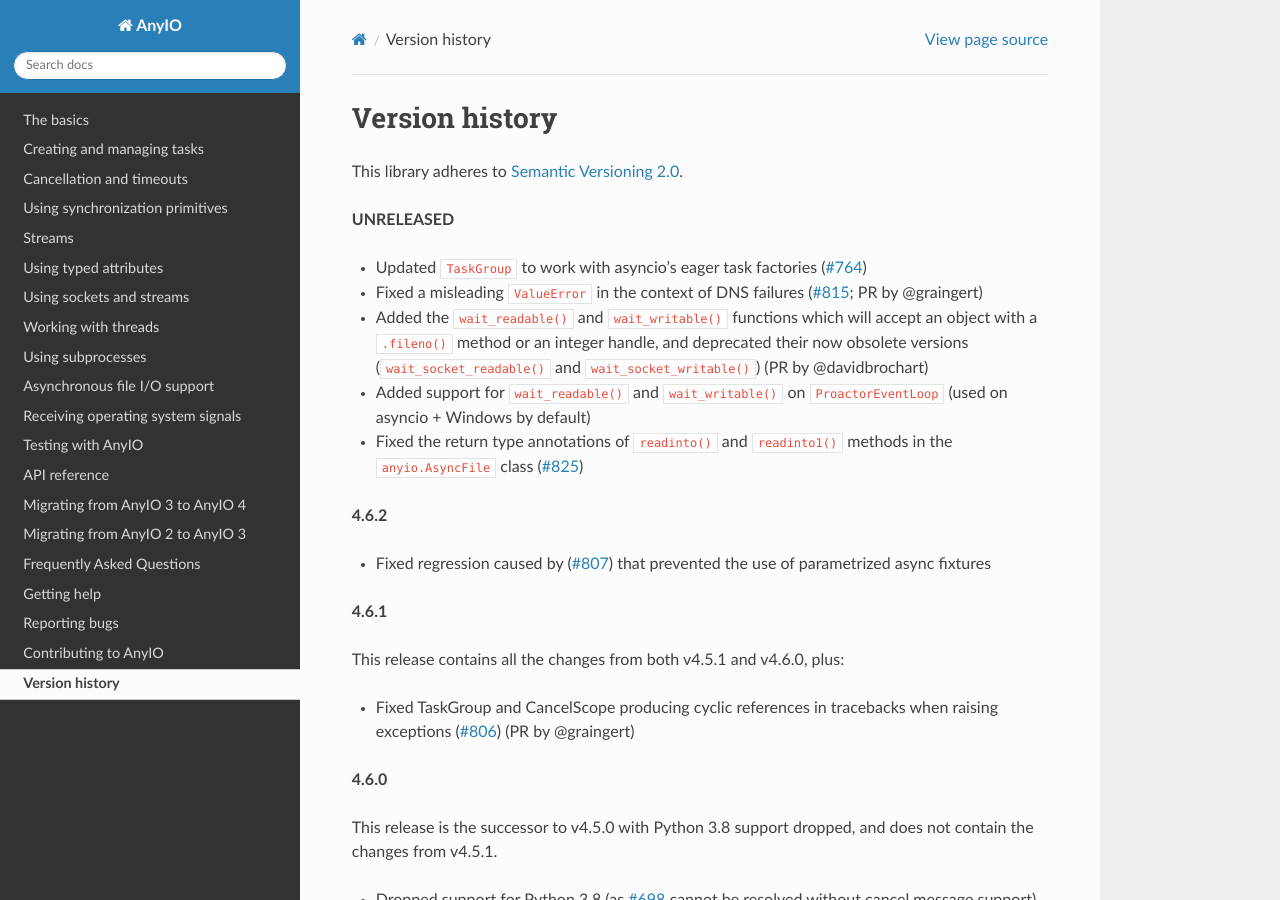
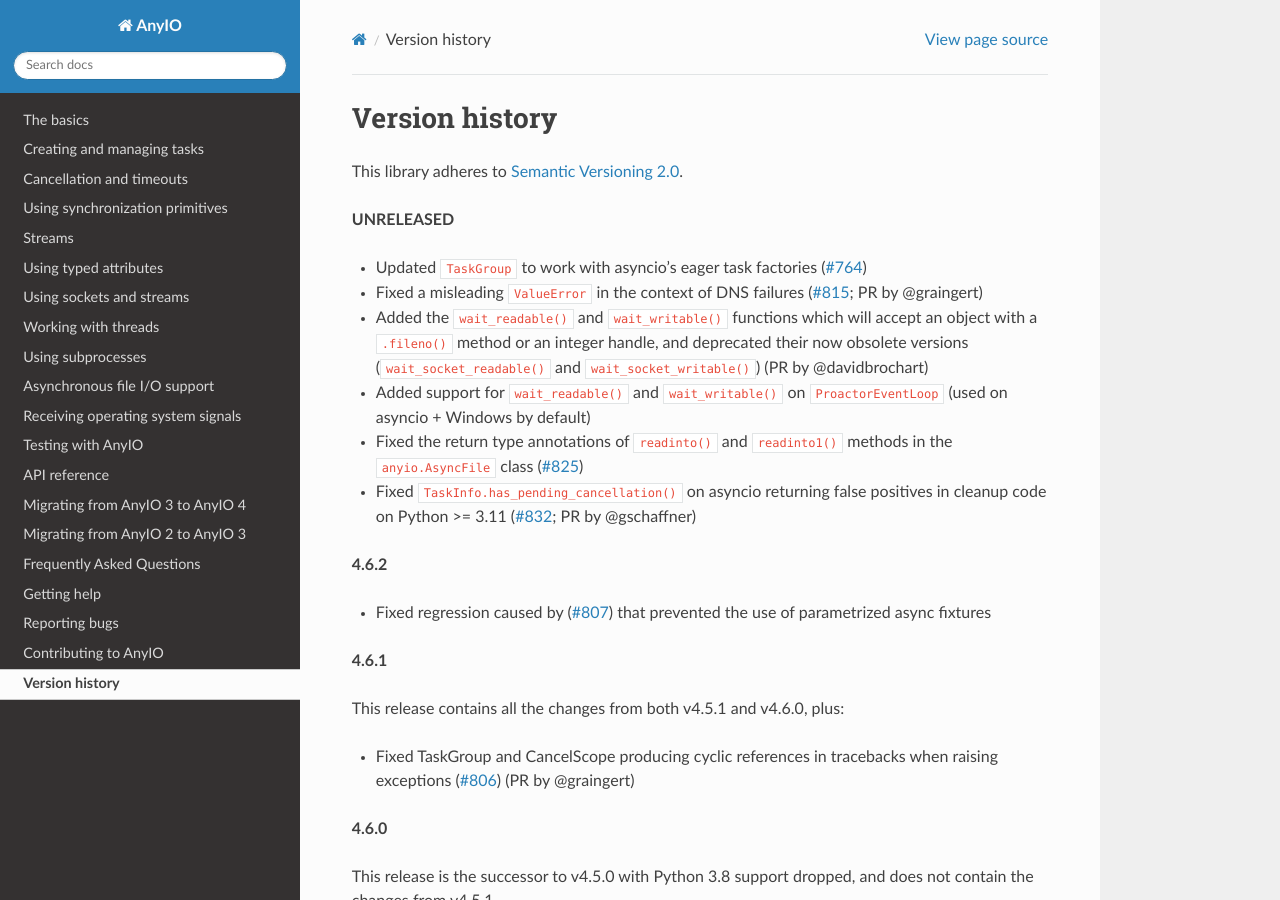
Before and after one commit to agronholm/anyio, a Sphinx documentation site: the page built from docs/versionhistory.rst, in a window 1280 px wide and 900 px high. Built offline with Sphinx 7.4.7 and the Read the Docs theme 3.1.0, drawn with Linux system fonts in a browser that asks for light colours; the version number could not be read and is left out.

Commit message:
Fix TaskInfo.has_pending_cancellation in cleanup code on asyncio

```diff
--- a/docs/versionhistory.rst
+++ b/docs/versionhistory.rst
@@ -18,6 +18,9 @@ This library adheres to `Semantic Versioning 2.0 <http://semver.org/>`_.
 - Fixed the return type annotations of ``readinto()`` and ``readinto1()`` methods in the
   ``anyio.AsyncFile`` class
   (`#825 <https://github.com/agronholm/anyio/issues/825>`_)
+- Fixed ``TaskInfo.has_pending_cancellation()`` on asyncio returning false positives in
+  cleanup code on Python >= 3.11
+  (`#832 <https://github.com/agronholm/anyio/issues/832>`_; PR by @gschaffner)
 
 **4.6.2**
 
```
Also changed, not shown: 1 other file.
